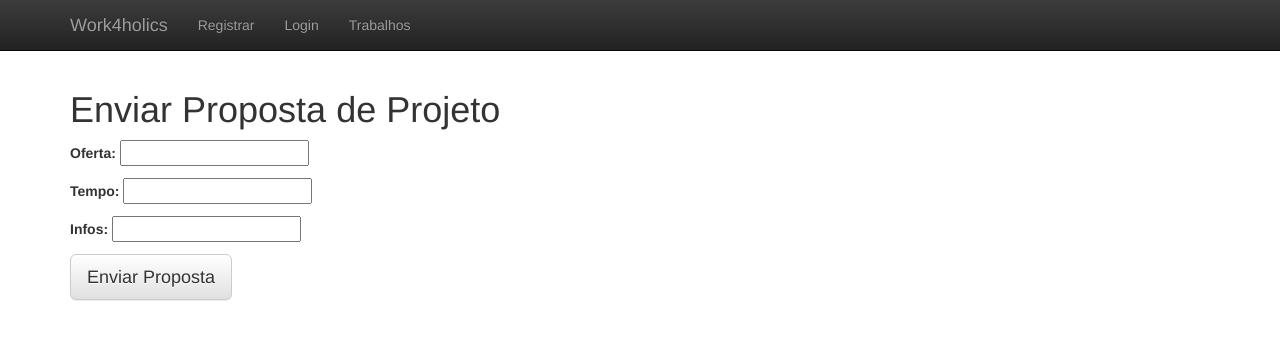
After one commit to s-rafaeldias/ES012017, a Django app: a page that uses core/templates/core/PropostaProjeto/Proposta_projeto_form.html in a window 1280 px wide. The commit adds this page. Shown: the top 340 px of the page. Run offline with Django 3.2, Linux system fonts and the light colour scheme; some libraries are stand-ins or nearby versions.

Commit message:
Proposta de Projeto concluída

```diff
--- a/core/models.py
+++ b/core/models.py
@@ -28,9 +28,23 @@ class Projeto(models.Model):
     remuneracao = models.DecimalField(max_digits=8, decimal_places=2)
     status = models.BooleanField()
     user = models.ForeignKey(User, on_delete=models.CASCADE)
+    propostas = models.ManyToManyField(User, through='PropostaProjeto', related_name = 'propostas')
 
     def __str__(self):
         return self.nome
 
     def __unicode__(self):
         return self.nome
+
+class PropostaProjeto(models.Model):
+    user = models.ForeignKey(User, on_delete=models.CASCADE)
+    projeto = models.ForeignKey(Projeto, on_delete=models.CASCADE)
+    oferta = models.DecimalField(max_digits=10, decimal_places=2)
+    tempo = models.PositiveIntegerField()
+    infos = models.CharField(max_length=500)
+
+    def __str__(self):
+        return self.id
+
+    def __unicode__(self):
+        return self.id
--- a/core/templates/core/Projeto/projeto_list.html
+++ b/core/templates/core/Projeto/projeto_list.html
@@ -34,7 +34,7 @@
                 <td>{{projeto.duracao}}</td>
                 <td>{{projeto.remuneracao}}</td>
                 <td>
-                    <a href="{% url 'projeto-detail' pk=projeto.id %}" title="Visualizar">
+                    <a href="{% url 'projeto-proposta-create' pk=projeto.id %}" title="Visualizar">
                         <span class="glyphicon glyphicon-search" aria-hidden="true"></span>
                     </a>
                 </td>
--- /dev/null
+++ b/core/templates/core/PropostaProjeto/Proposta_projeto_form.html
@@ -0,0 +1,12 @@
+{% extends 'core/base.html' %}
+
+{% block content %}
+<div class="container">
+    <h1>Enviar Proposta de Projeto</h1>
+    <form action="" method="post">{% csrf_token %}
+        {{ form.as_p }}
+        <button class="btn btn-default btn-lg" type="submit">Enviar Proposta</button>
+    </form>
+</div>
+
+{% endblock %}
--- a/core/urls.py
+++ b/core/urls.py
@@ -9,7 +9,7 @@ urlpatterns = [
     url(r'^newProjeto/$', views.ProjetoCreate.as_view(), name='projeto-create'),
     url(r'^editProjeto/(?P<pk>\d+)/$', views.ProjetoUpdate.as_view(), name='projeto-update'),
     url(r'^deleteProjeto/(?P<pk>\d+)/$', views.ProjetoDelete.as_view(), name='projeto-delete'),
-    url(r'^viewProjeto/(?P<pk>\d+)/$', views.ProjetoDetailView.as_view(), name='projeto-detail'),
+    #url(r'^viewProjeto/(?P<pk>\d+)/$', views.ProjetoDetailView.as_view(), name='projeto-detail'),
     url(r'^listProjeto/$', views.ProjetoListView, name='projeto-list'),
     url(r'^signinProjeto/(?P<signin>\d+)/$', views.signin_projeto, name="signin-projeto"),
 
@@ -22,4 +22,7 @@ urlpatterns = [
     url(r'^editPerfil/(?P<pk>\d+)$', views.UserUpdate.as_view(), name='perfil-editar'),
     url(r'^editSenha/$', views.change_password, name='senha-editar'),
 
+    #Urls PropostaProjeto
+    url(r'^newPropostaProjeto/(?P<pk>\d+)$', views.PropostaProjetoCreate.as_view(), name='projeto-proposta-create')
+
 ]
--- a/core/views.py
+++ b/core/views.py
@@ -14,7 +14,7 @@ from django.shortcuts import redirect, render
 from .forms import RegistrationForm
 from django.contrib.auth.views import PasswordChangeForm
 # Import das models
-from .models import Projeto, User
+from .models import Projeto, User, PropostaProjeto
 
 
 class IndexView(generic.ListView):
@@ -33,6 +33,7 @@ class ProjetoCreate(CreateView):
             'local_trabalho',
             'duracao',
             'remuneracao',
+            'user',
             'status']
   success_url = reverse_lazy('index')
 
@@ -179,3 +180,17 @@ def signin_projeto(request, signin):
 
         userdb.save()
         return redirect('projeto-list')
+
+
+class PropostaProjetoCreate(CreateView):
+    model = PropostaProjeto
+    template_name = 'core/PropostaProjeto/proposta_projeto_form.html'
+    fields = ['oferta',
+            'tempo',
+            'infos']
+    success_url = reverse_lazy('index')
+
+    def form_valid(self, form):
+        form.instance.user = self.request.user
+        form.instance.projeto = Projeto.objects.get(pk=self.kwargs.get('pk'))
+        return super(PropostaProjetoCreate, self).form_valid(form)
```
Also changed, not shown: core/migrations/0001_initial.py, core/migrations/0002_auto_20170622_1941.py (added).
